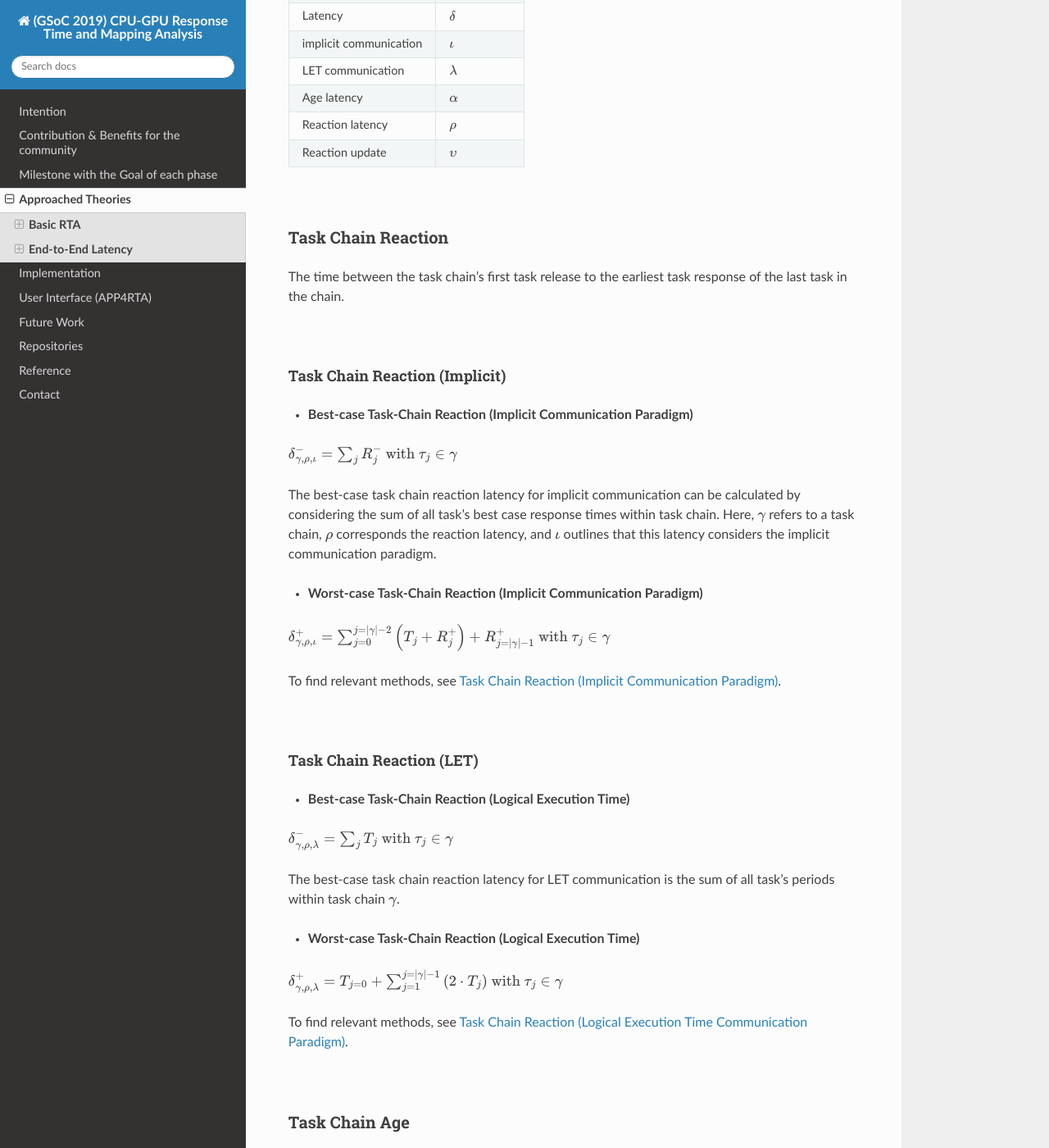
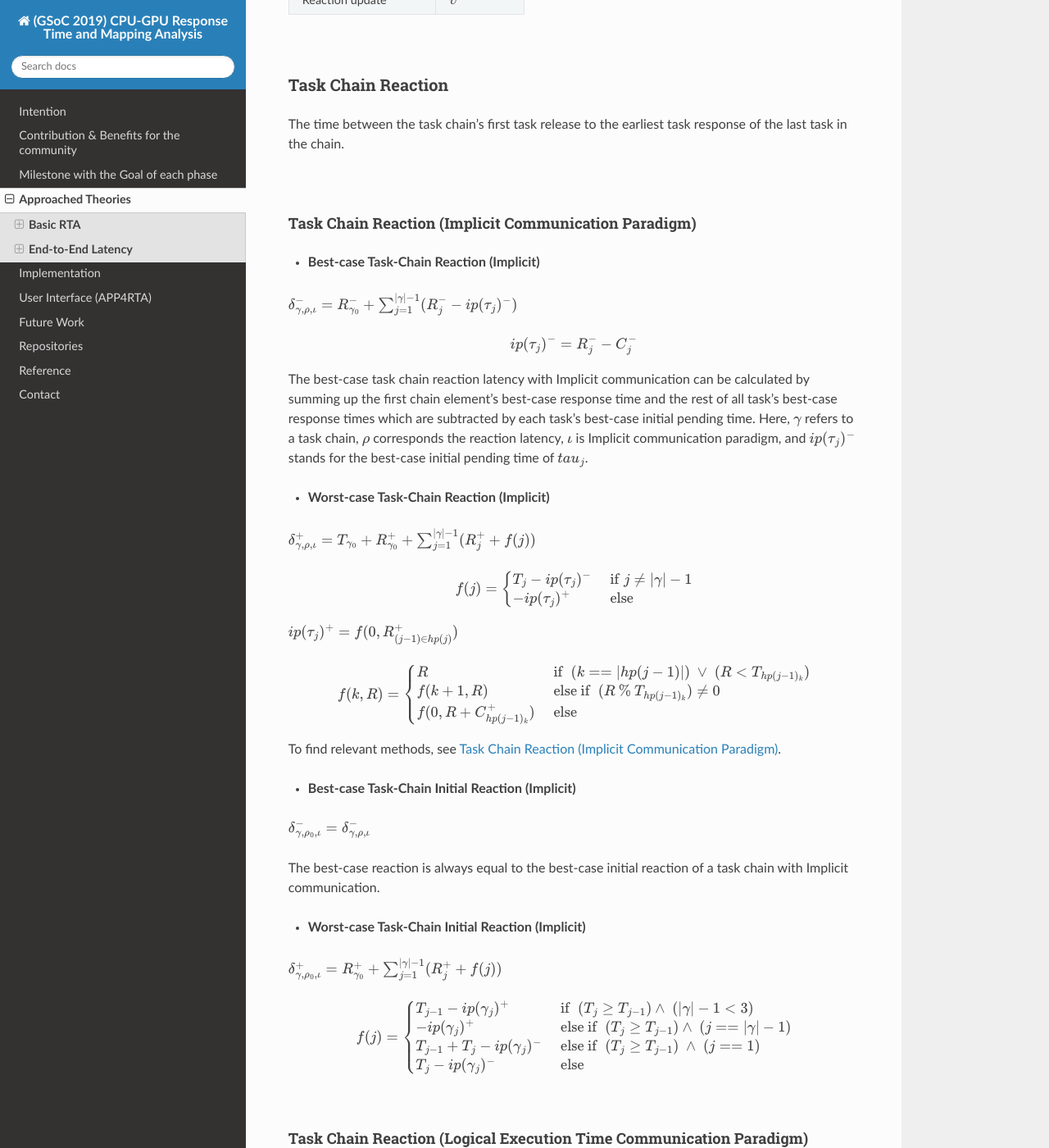
Before and after one commit to junh-ki/gsoc_doc, a Sphinx documentation site: the page built from docs/source/contents/theories.rst, in a window 1280 px wide and 1400 px high, scrolled down 3437 px. Shown: the whole window at 82% size. Built offline with Sphinx 7.4.7 and the Read the Docs theme 2.0.0, drawn with Linux system fonts in a browser that asks for light colours; formulas are drawn with MathJax 3; some of the changed text lies outside the part shown.

Commit message:
update for 2.0

```diff
--- a/docs/source/contents/theories.rst
+++ b/docs/source/contents/theories.rst
@@ -85,8 +85,6 @@
 
 To find relevant methods, see :ref:`method-response-time-sum`.
 
-|
-
 .. _bc-response-time:
 
 **Best-case Response Time**
@@ -102,18 +100,7 @@
 
     \mbox{ where } \left\lceil x \right\rceil_0 = \max(0, \left\lceil x \right\rceil)
 
-.. math::
-   :nowrap:
-
-   \begin{eqnarray}
-      y    & = & ax^2 + bx + c \\
-      f(x) & = & x^2 + 2xy + y^2
-   \end{eqnarray}
-
 The equation is based on RMS (Rate Monotonic Scheduling) which means that static priorities are assigned to tasks according to their period. A task with the shorter period results in a higher task priority.
-Here, :math:`R_i` denotes the response time of task :math:`\tau_i` and :math:`hp(i)` is the set of tasks indexes (j) which have a priority higher than task i.
-
-To find relevant methods, see :ref:`method-response-time-sum`.
 
 |
 
@@ -154,40 +141,101 @@
 
 .. _task-chain-reaction-implicit:
 
-**Task Chain Reaction (Implicit)**
-----------------------------------
+**Task Chain Reaction (Implicit Communication Paradigm)**
+---------------------------------------------------------
 
-* **Best-case Task-Chain Reaction (Implicit Communication Paradigm)**
+* **Best-case Task-Chain Reaction (Implicit)**
 
-:math:`\delta_{\gamma,\rho,\iota} ^-=\sum_j R_{j}^- \text{ with } \tau_j \in \gamma`
+:math:`\delta_{\gamma,\rho,\iota}^- = R_{\gamma_0}^- + \sum_{j=1}^{|\gamma|-1} (R_j^- - ip(\tau_j)^-)`
 
-The best-case task chain reaction latency for implicit communication can be calculated by considering the sum of all task's best case response times within task chain.
-Here, :math:`\gamma` refers to a task chain, :math:`\rho` corresponds the reaction latency, and :math:`\iota` outlines that this latency considers the implicit communication paradigm.
+.. math::
 
-* **Worst-case Task-Chain Reaction (Implicit Communication Paradigm)**
+    ip(\tau_j)^- = R_j^- - C_j^-
 
-:math:`\delta_{\gamma,\rho,\iota}^+ = \sum_{j=0}^{j=|\gamma|-2} \left(T_{j} + R_{j}^+\right) +R_{j = |\gamma|-1}^+ \text{ with } \tau_j \in \gamma`
+The best-case task chain reaction latency with Implicit communication can be calculated by summing up the first chain element's best-case response time and the rest of all task's best-case response times which are subtracted by each task's best-case initial pending time.
+Here, :math:`\gamma` refers to a task chain, :math:`\rho` corresponds the reaction latency, :math:`\iota` is Implicit communication paradigm, and :math:`ip(\tau_j)^-` stands for the best-case initial pending time of :math:`tau_j`.
+
+* **Worst-case Task-Chain Reaction (Implicit)**
+
+:math:`\delta_{\gamma,\rho,\iota}^+ = T_{\gamma_0} + R_{\gamma_0}^+ + \sum_{j=1}^{|\gamma|-1} (R_j^+ + f(j))`
+
+.. math::
+
+    f(j) =
+        \begin{cases}
+            T_j - ip(\tau_j)^- & \text{ if } j \ne |\gamma|-1 \\
+            - ip(\tau_j)^+ & \text{ else }
+        \end{cases}
+
+:math:`ip(\tau_j)^+ = f(0, R_{(j-1) \in hp(j)}^+)`
+
+.. math::
+
+    f(k, R) =
+        \begin{cases}
+            R & \text{ if } \mbox{ } (k == |hp(j-1)|) \mbox{ } \lor \mbox{ } (R < T_{hp(j-1)_k}) \\
+            f(k+1, R) & \text{ else if } \mbox{ } (R \mathbin{\%} T_{hp(j-1)_k}) \ne 0 \\
+            f(0, R+C_{hp(j-1)_k}^+) & \text{ else }
+        \end{cases}
 
 To find relevant methods, see :ref:`method-task-chain-reaction-implicit`.
+
+* **Best-case Task-Chain Initial Reaction (Implicit)**
+
+:math:`\delta_{\gamma,\rho_0,\iota}^- = \delta_{\gamma,\rho,\iota}^-`
+
+The best-case reaction is always equal to the best-case initial reaction of a task chain with Implicit communication.
+
+* **Worst-case Task-Chain Initial Reaction (Implicit)**
+
+:math:`\delta_{\gamma,\rho_0,\iota}^+ = R_{\gamma_0}^+ + \sum_{j=1}^{|\gamma|-1}(R_j^+ + f(j))`
+
+.. math::
+
+    f(j) =
+        \begin{cases}
+            T_{j-1} - ip(\gamma_j)^+ & \text{ if } \mbox{ } (T_j \geq T_{j-1}) \land \mbox{ } (|\gamma|-1 < 3) \\
+            - ip(\gamma_j)^+ & \text{ else if } \mbox{ } (T_j \geq T_{j-1}) \land \mbox{ } (j == |\gamma|-1) \\
+            T_{j-1} + T_j - ip(\gamma_j)^- & \text{ else if } \mbox{ } (T_j \geq T_{j-1}) \mbox{ } \land \mbox{ } (j == 1) \\
+            T_j - ip(\gamma_j)^- & \text{ else }
+        \end{cases}
 
 |
 
 .. _task-chain-reaction-let:
 
-**Task Chain Reaction (LET)**
------------------------------
+**Task Chain Reaction (Logical Execution Time Communication Paradigm)**
+-----------------------------------------------------------------------
 
-* **Best-case Task-Chain Reaction (Logical Execution Time)**
+* **Best-case Task Chain Reaction (LET)**
 
-:math:`\delta_{\gamma,\rho,\lambda} ^- = \sum_j T_{j} \text{ with } \tau_j \in \gamma`
+:math:`\delta_{\gamma,\rho,\lambda}^- = \sum_{j=0}^{|\gamma|-1} T_j \mbox{ with } \tau_j \in \gamma`
 
 The best-case task chain reaction latency for LET communication is the sum of all task's periods within task chain :math:`\gamma`.
 
-* **Worst-case Task-Chain Reaction (Logical Execution Time)**
+* **Worst-case Task Chain Reaction (LET)**
 
-:math:`\delta_{\gamma,\rho, \lambda}^+= T_{j=0}+\sum_{j=1}^{j=|\gamma|-1} \left(2\cdot T_{j}\right) \text{ with } \tau_j \in \gamma`
+:math:`\delta_{\gamma,\rho,\lambda}^+ = \sum_{j=0}^{|\gamma|-2} (2 \cdot T_j) + T_{|\gamma|-1}`
 
 To find relevant methods, see :ref:`method-task-chain-reaction-let`.
+
+* **Best-case Task Chain Initial Reaction (LET)**
+
+:math:`\delta_{\gamma,\rho_0,\lambda}^- = \delta_{\gamma,\rho,\lambda}^-`
+
+The best-case reaction is always the initial reaction of a task chain.
+
+* **Worst-case Task Chain Initial Reaction (LET)**
+
+:math:`\delta_{\gamma,\rho_0,\lambda}^+ = T_0 + \sum_{j=1}^{|\gamma|-1} (T_j + f(j))`
+
+.. math::
+
+    f(j) =
+        \begin{cases}
+            T_{j-1} & \text{ if } (T_j > T_{j-1}) \\
+            T_j & \text{ else }
+        \end{cases}
 
 |
 
@@ -198,30 +246,52 @@
 
 "The time a task chain result is initially available until the next task chain instance's initial results are available. In other words, the task chain age latency is the maximal time a task chain's results based on the same input persist in memory."
 
-.. _early-reaction:
+* **Best-case Task Chain Age (Implicit)**
 
-**Early Reaction**
-------------------
+:math:`\delta_{\gamma,\alpha,\iota}^- = T_{\gamma_0} + \delta_{\gamma,\rho_0,\iota}^- - \delta_{\gamma,\rho,\iota}^+`
 
-:math:`\delta_{\gamma, \rho_0, \iota}^- = \sum_{j=0}`
+* **Worst-case Task Chain Age (Implicit)**
 
-:math:`\delta_{\gamma, \rho_0, \iota}^+ = R_{\gamma0} + \sum_{j=0}^{j = |\gamma|-2} T_{j+1} + \min(T_{j+1}, \epsilon_j + R_{j+1})`
+:math:`\delta_{\gamma,\alpha,\iota}^+ = T_{\gamma_0} + \delta_{\gamma,\rho_0,\iota}^+ - \delta_{\gamma,\rho_0,\iota}^-`
 
-:math:`\epsilon_j = 2\cdot T_{j} - R_{j} - T_{j+1} - \epsilon_{j-1} \text{ with } \epsilon_{-1} = 0`
+* **Worst-case Task Chain Age (LET)**
 
-To find relevant methods, see :ref:`method-task-chain-early-reaction`.
+:math:`\delta_{\gamma,\alpha,\lambda}^- = T_{|\gamma|-1}`
+
+* **Worst-case Task Chain Age (LET)**
+
+:math:`\delta_{\gamma,\alpha,\lambda}^+ = T_{\gamma_0} + \sum_{j=1}^{|\gamma|-1}f(j)`
+
+.. math::
+
+    f(j) =
+        \begin{cases}
+            2 \cdot T_j - f(j-1) & \text{ if } \mbox{ } (T_j == f(j-1)) \\
+            T_j - f(j-1) & \text{ else if } \mbox{ } (T_j > f(j-1)) \\
+            T_j \cdot \left\lceil \frac{f(j-1)}{T_j} \right\rceil - f(j-1) & \text{ else if } \mbox{ } (T_j < f(j-1)) \mbox{ } \land \\
+             & \mbox{ }\mbox{ }\mbox{ }\mbox{ }\mbox{ }\mbox{ }\mbox{ }\mbox{ }\mbox{ }\mbox{ }\mbox{ } (f(j-1) \mathbin{\%} T_j \ne 0) \\
+            T_j \cdot (\frac{f(j-1)}{T_j} + 1) - f(j-1) & \text{ else }
+        \end{cases}
+
+.. math::
+    \mbox{ with } f(0) = T_0
 
 |
 
-* **Worst-case Task-Chain Age (Implicit)**
+.. _task-age:
 
-:math:`\delta_{i, \alpha, \iota}^+ = T_{j=0} + \delta_{i, \rho_0, \iota}^+ - \delta_{i, \rho_0, \iota}^-`
+**Task Age**
+============
 
-* **Worst-case Task-Chain Age (LET)**
+The Task Age refers to the time from a task instance's result is available until the next instance's result from the same task appears.
 
-:math:`\delta_{i, \alpha, \lambda}^+ = T_{j=0} + \delta_{i, \rho, \lambda}^- - \delta_{i, \rho, \lambda}^+`
+* **Best-case Task Age (Implicit)**
 
-To find relevant methods, see :ref:`method-task-chain-age`.
+:math:`\delta_{j,\alpha}^- = (T_j - R_j^+) + R_j^- = T_j - R_j^+ + R_j^-`
+
+* **Worst-case Task Age (Implicit)**
+
+:math:`\delta_{j,\alpha}^+ = (T_j - R_j^-) + R_j^+ = T_j - R_j^- + R_j^+`
 
 |
 
@@ -233,22 +303,14 @@
 It describes the longest time some data version persists in memory.
 This is independent of task chains and simply depends on the period of entities writing a particular label (i.e. data).
 
-* Best-case Task Age
-
-:math:`\delta_{i,\alpha}^- = T_i - R_i^+ + R_i^-`
-
-* Worst-case Task Age
-
-:math:`\delta_{i,\alpha}^+ = T_i - R_i^- + R_i^+`
-
 * **Best-case Data Age**
 
-:math:`\delta_{l,\alpha}^- = \min_i \delta_{i,\alpha}^-`
-with :math:`\tau_i` being any task that accesses label :math:`l`.
+:math:`\delta_{l,\alpha}^- = \min_{\gamma_l} \delta_{{\gamma_l}_j, \alpha}^-`
+with :math:`\gamma_l` being all tasks that access label :math:`l`.
 
 * **Worst-case Data Age**
 
-:math:`\delta_{l,\alpha}^+ = \min_i \delta_{i,\alpha}^+`
-with :math:`\tau_i` being any task that accesses label :math:`l`.
+:math:`\delta_{l,\alpha}^+ = \min_{\gamma_l}\delta_{{\gamma_l}_j, \alpha}^+`
+with :math:`\gamma_l` being all tasks that access label :math:`l`.
 
 To find relevant methods, see :ref:`method-data-age`.
```
